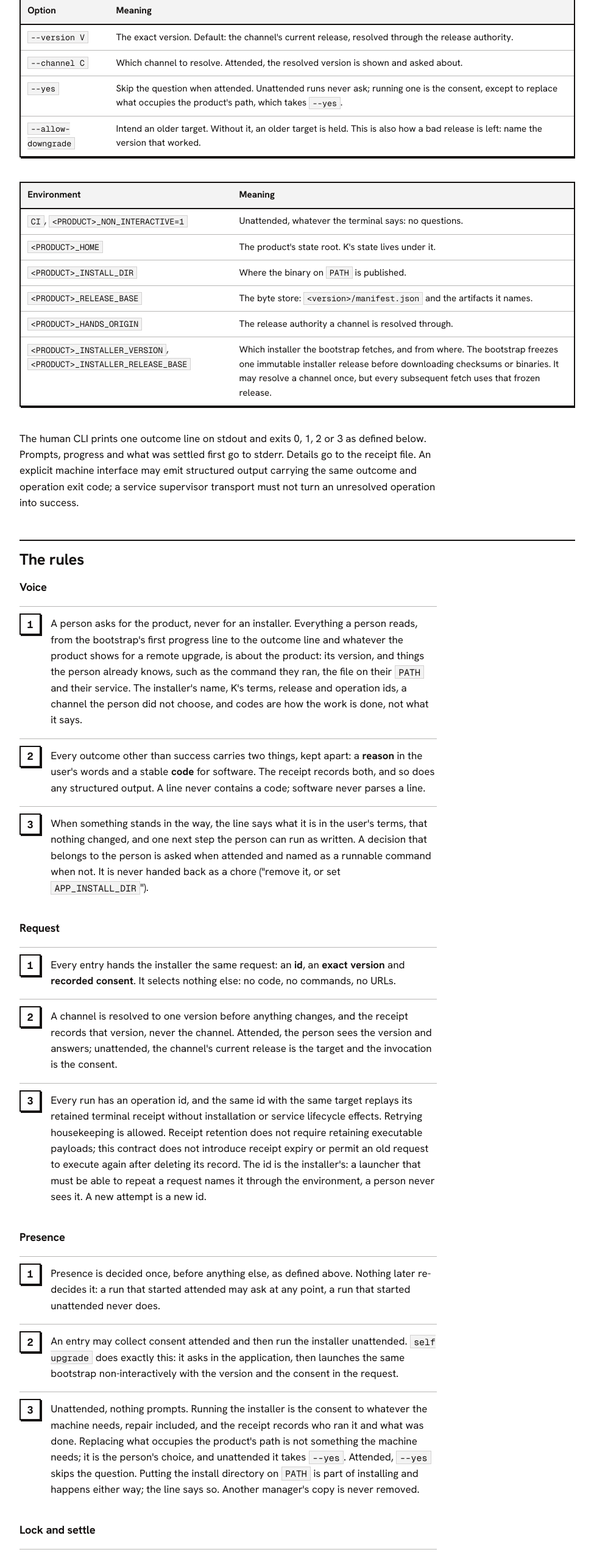
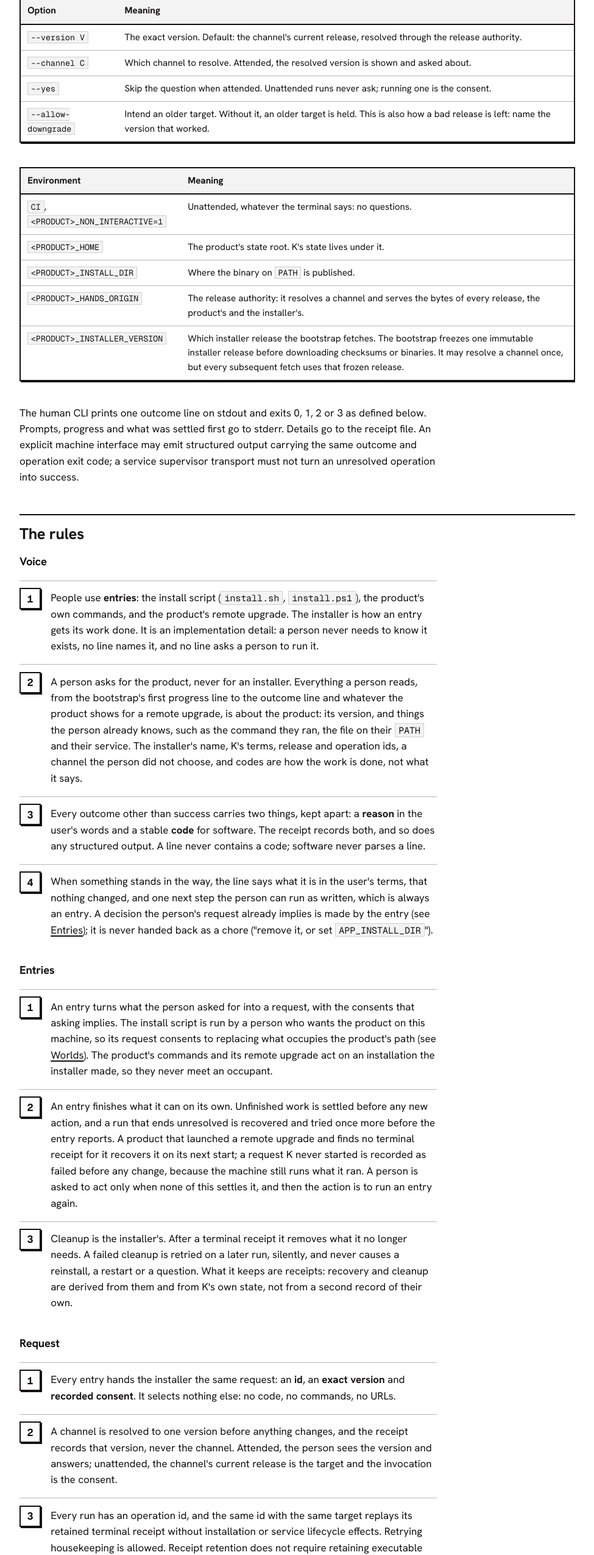
Before and after one commit to botiverse/k-carrier, a plain HTML site: page docs/installer.html in a window 1280 px wide. Shown: the part 3240-5790 px from the top of the page at 61% size, without its empty margins (288-1263 px from the left). Drawn offline with nearby package versions, Linux system fonts and the light colour scheme.

Commit message:
docs(installer): entries own defaults and recovery; one release authority
Folds in how the owner framed this across earlier threads (2026-09-16,
09-17, 09-21):

- Users only touch entries: the install script, the product's commands,
  the product's remote upgrade. The installer is an implementation
  detail; no line names it or asks a person to run it (Voice).
- New "Entries" rules. An entry turns what the person asked for into a
  request with the consents that implies; the install script consents
  to replacing an occupant of the product's path, which is almost
  always an earlier way of running the product, so there is no
  question. An entry finishes what it can: settle first, recover and
  retry once on unresolved, a product recovers its own interrupted
  remote upgrade on its next start, and a request K never started is
  recorded as failed before any change. Cleanup is the installer's,
  retried silently, derived from receipts and K's state, never a
  reason to reinstall, restart or ask.
- Worlds, Presence, --yes and the outcome table follow. Recovery
  unresolved now says to run the install command again, not "repair".
- One release authority. The byte store with <version>/manifest.json
  (RELEASE_BASE, INSTALLER_RELEASE_BASE) is gone from the contract: the
  authority's answer names the release and the size and sha256 of every
  file it serves, and nothing else describes a release. The crate's
  StaticManifestSource stays for examples and tests (index.html).

scripts/check-docs.py passes.

```diff
--- a/docs/installer.html
+++ b/docs/installer.html
@@ -71,7 +71,7 @@ irm https://example.com/install.ps1 | iex                                     #
   <tbody>
     <tr><td><code>--version V</code></td><td>The exact version. Default: the channel's current release, resolved through the release authority.</td></tr>
     <tr><td><code>--channel C</code></td><td>Which channel to resolve. Attended, the resolved version is shown and asked about.</td></tr>
-    <tr><td><code>--yes</code></td><td>Skip the question when attended. Unattended runs never ask; running one is the consent, except to replace what occupies the product's path, which takes <code>--yes</code>.</td></tr>
+    <tr><td><code>--yes</code></td><td>Skip the question when attended. Unattended runs never ask; running one is the consent.</td></tr>
     <tr><td><code>--allow-downgrade</code></td><td>Intend an older target. Without it, an older target is held. This is also how a bad release is left: name the version that worked.</td></tr>
   </tbody>
 </table>
@@ -83,9 +83,8 @@ irm https://example.com/install.ps1 | iex                                     #
     <tr><td><code>CI</code>, <code>&lt;PRODUCT&gt;_NON_INTERACTIVE=1</code></td><td>Unattended, whatever the terminal says: no questions.</td></tr>
     <tr><td><code>&lt;PRODUCT&gt;_HOME</code></td><td>The product's state root. K's state lives under it.</td></tr>
     <tr><td><code>&lt;PRODUCT&gt;_INSTALL_DIR</code></td><td>Where the binary on <code>PATH</code> is published.</td></tr>
-    <tr><td><code>&lt;PRODUCT&gt;_RELEASE_BASE</code></td><td>The byte store: <code>&lt;version&gt;/manifest.json</code> and the artifacts it names.</td></tr>
-    <tr><td><code>&lt;PRODUCT&gt;_HANDS_ORIGIN</code></td><td>The release authority a channel is resolved through.</td></tr>
-    <tr><td><code>&lt;PRODUCT&gt;_INSTALLER_VERSION</code>, <code>&lt;PRODUCT&gt;_INSTALLER_RELEASE_BASE</code></td><td>Which installer the bootstrap fetches, and from where. The bootstrap freezes one immutable installer release before downloading checksums or binaries. It may resolve a channel once, but every subsequent fetch uses that frozen release.</td></tr>
+    <tr><td><code>&lt;PRODUCT&gt;_HANDS_ORIGIN</code></td><td>The release authority: it resolves a channel and serves the bytes of every release, the product's and the installer's.</td></tr>
+    <tr><td><code>&lt;PRODUCT&gt;_INSTALLER_VERSION</code></td><td>Which installer release the bootstrap fetches. The bootstrap freezes one immutable installer release before downloading checksums or binaries. It may resolve a channel once, but every subsequent fetch uses that frozen release.</td></tr>
   </tbody>
 </table>
 </div>
@@ -94,9 +93,16 @@ irm https://example.com/install.ps1 | iex                                     #
 <h2 id="rules">The rules</h2>
 <h3 id="voice">Voice</h3>
 <ol class="steps">
+  <li><div>People use <strong>entries</strong>: the install script (<code>install.sh</code>, <code>install.ps1</code>), the product's own commands, and the product's remote upgrade. The installer is how an entry gets its work done. It is an implementation detail: a person never needs to know it exists, no line names it, and no line asks a person to run it.</div></li>
   <li><div>A person asks for the product, never for an installer. Everything a person reads, from the bootstrap's first progress line to the outcome line and whatever the product shows for a remote upgrade, is about the product: its version, and things the person already knows, such as the command they ran, the file on their <code>PATH</code> and their service. The installer's name, K's terms, release and operation ids, a channel the person did not choose, and codes are how the work is done, not what it says.</div></li>
   <li><div>Every outcome other than success carries two things, kept apart: a <strong>reason</strong> in the user's words and a stable <strong>code</strong> for software. The receipt records both, and so does any structured output. A line never contains a code; software never parses a line.</div></li>
-  <li><div>When something stands in the way, the line says what it is in the user's terms, that nothing changed, and one next step the person can run as written. A decision that belongs to the person is asked when attended and named as a runnable command when not. It is never handed back as a chore ("remove it, or set <code>APP_INSTALL_DIR</code>").</div></li>
+  <li><div>When something stands in the way, the line says what it is in the user's terms, that nothing changed, and one next step the person can run as written, which is always an entry. A decision the person's request already implies is made by the entry (see <a href="#entries">Entries</a>); it is never handed back as a chore ("remove it, or set <code>APP_INSTALL_DIR</code>").</div></li>
+</ol>
+<h3 id="entries">Entries</h3>
+<ol class="steps">
+  <li><div>An entry turns what the person asked for into a request, with the consents that asking implies. The install script is run by a person who wants the product on this machine, so its request consents to replacing what occupies the product's path (see <a href="#worlds">Worlds</a>). The product's commands and its remote upgrade act on an installation the installer made, so they never meet an occupant.</div></li>
+  <li><div>An entry finishes what it can on its own. Unfinished work is settled before any new action, and a run that ends unresolved is recovered and tried once more before the entry reports. A product that launched a remote upgrade and finds no terminal receipt for it recovers it on its next start; a request K never started is recorded as failed before any change, because the machine still runs what it ran. A person is asked to act only when none of this settles it, and then the action is to run an entry again.</div></li>
+  <li><div>Cleanup is the installer's. After a terminal receipt it removes what it no longer needs. A failed cleanup is retried on a later run, silently, and never causes a reinstall, a restart or a question. What it keeps are receipts: recovery and cleanup are derived from them and from K's own state, not from a second record of their own.</div></li>
 </ol>
 <h3 id="request">Request</h3>
 <ol class="steps">
@@ -108,7 +114,7 @@ irm https://example.com/install.ps1 | iex                                     #
 <ol class="steps">
   <li><div>Presence is decided once, before anything else, as defined above. Nothing later re-decides it: a run that started attended may ask at any point, a run that started unattended never does.</div></li>
   <li><div>An entry may collect consent attended and then run the installer unattended. <code>self upgrade</code> does exactly this: it asks in the application, then launches the same bootstrap non-interactively with the version and the consent in the request.</div></li>
-  <li><div>Unattended, nothing prompts. Running the installer is the consent to whatever the machine needs, repair included, and the receipt records who ran it and what was done. Replacing what occupies the product's path is not something the machine needs; it is the person's choice, and unattended it takes <code>--yes</code>. Attended, <code>--yes</code> skips the question. Putting the install directory on <code>PATH</code> is part of installing and happens either way; the line says so. Another manager's copy is never removed.</div></li>
+  <li><div>Unattended, nothing prompts. Running the installer is the consent to whatever the machine needs, repair included, and the receipt records who ran it and what was done; <code>--yes</code> only matters attended, where it skips the question. Replacing what occupies the product's path takes the request's own consent, which the install script's request carries. Putting the install directory on <code>PATH</code> is part of installing and happens either way; the line says so. Another manager's copy is never removed.</div></li>
 </ol>
 <h3 id="lock-settle">Lock and settle</h3>
 <ol class="steps">
@@ -121,7 +127,7 @@ irm https://example.com/install.ps1 | iex                                     #
   <li><div>After settling, the installer reads the machine once: a readable stable slot is <strong>managed</strong>; a usable binary installed before K is <strong>adopted</strong> by verifying and seeding its existing bytes, whether running or stopped; unresolved recovery or corrupt installation state is <strong>broken</strong>; nothing is <strong>fresh</strong>. A dead lock owner alone is not corruption: reclaim the lock using K's protocol, settle, then inspect the installation.</div></li>
   <li><div>Managed and adopted are K's transaction, with rollback. Fresh is verify, seed stable, publish, self-check, then the product's <strong>first setup</strong> when attended: no transaction, no rollback, nothing to restore. Broken is repaired the same way, and the run says so.</div></li>
   <li><div>An installation owned by another manager, such as a package manager, is held, exit 2. The line says where it is and how to remove it. The installer never removes it.</div></li>
-  <li><div>A fresh install can find the product's path <strong>occupied</strong>: something the installer did not put there and no manager owns, such as a launcher script, a link, or a program that is not this product. It belongs to the person. Attended, the line says what it is and asks to replace it, defaulting to no. Replacing moves it aside under a name the line gives, installs as fresh, and says how to put it back; it is never deleted. Unattended, it is held, exit 2, unless the request carries the consent (<code>--yes</code>); the line says what is there and gives the command that replaces it. A declined replacement is held the same way. A usable binary of the product is not an occupant: it is adopted.</div></li>
+  <li><div>A fresh install can find the product's path <strong>occupied</strong>: something the installer did not put there and no manager owns, such as a launcher script, a link, or a program that is not this product. It is almost always an earlier way of running the product, so whether to replace it is the entry's decision, made from what the person asked for. The install script replaces it: the occupant is moved aside under a name the line gives, never deleted, the install proceeds as fresh, and the line says how to put it back. A request without that consent is held, exit 2, and the line says what is there. A usable binary of the product is not an occupant: it is adopted.</div></li>
   <li><div>A target older than what is installed is held, exit 2, unless the request says the downgrade is intended. Refusing to downgrade is not success.</div></li>
 </ol>
 <h3 id="product">The product's answer</h3>
@@ -136,8 +142,8 @@ irm https://example.com/install.ps1 | iex                                     #
 
 <h3 id="verify">Verify</h3>
 <ol class="steps">
-  <li><div>The release authority and the byte store are different trust domains. When both describe the target, their sha256 and size must agree before any download.</div></li>
-  <li><div>Bytes are verified against the manifest, after decompression if compressed, and again after staging. The staged executable must match the host platform and must report the requested version when asked. Any mismatch fails before any change, exit 1.</div></li>
+  <li><div>The release authority's answer names one immutable release: the exact version, and the size and sha256 of every file it serves, compressed or not. Nothing else describes a release; there is no separate manifest to agree with.</div></li>
+  <li><div>Bytes are verified against that answer, after decompression if compressed, and again after staging. The staged executable must match the host platform and must report the requested version when asked. Any mismatch fails before any change, exit 1.</div></li>
   <li><div>Downloads fail before anything changes; recovery needs none. Credentials for a private source come from the environment; attended, missing ones are asked for.</div></li>
 </ol>
 <h3 id="repair">Repair</h3>
@@ -169,9 +175,9 @@ irm https://example.com/install.ps1 | iex                                     #
     <tr><td>Failed before any change <span class="tag cond">1</span></td><td><code>Could not upgrade: &lt;reason&gt;. Nothing changed; 2.2.1 is still running.</code></td><td></td><td>Never retry the same target on its own.</td></tr>
     <tr><td>Rolled back <span class="tag cond">1</span></td><td><code>2.3.0 did not start correctly, so 2.2.1 was put back and is running.</code> Where nothing was running: <code>2.3.0 did not check out correctly, so 2.2.1 was put back.</code></td><td></td><td>Never retry the same target on its own.</td></tr>
     <tr><td>Held <span class="tag cond">2</span></td><td><code>Not done: &lt;reason&gt;. Nothing changed.</code> plus what to do, when there is something</td><td>Reasons in the user's words: installed by another manager, older than what is installed, declined, another installer running, something else at the product's path.</td><td>The caller decides. No retry.</td></tr>
-    <tr><td>Fresh, path occupied</td><td>Attended, a question: <code>~/.local/bin/app is a script that runs app from ~/src/app. Replace it with 2.3.0? It will be kept as ~/.local/bin/app.previous. [y/N]</code> Yes: <code>Installed 2.3.0. The script is now ~/.local/bin/app.previous; to put it back, move it over ~/.local/bin/app.</code></td><td>No: held, exit 2, <code>Kept ~/.local/bin/app. Nothing changed.</code></td><td>Held, exit 2: <code>Not done: ~/.local/bin/app is a script that runs app from ~/src/app. Nothing changed. To replace it (it will be kept as ~/.local/bin/app.previous): curl -fsSL https://example.com/install.sh | sh -s -- --yes</code></td></tr>
+    <tr><td>Fresh, path occupied <span class="tag yes">0</span></td><td><code>Installed 2.3.0. The previous ~/.local/bin/app is now ~/.local/bin/app.previous; to put it back, move it over ~/.local/bin/app.</code></td><td>No question: the install script decided.</td><td>Same. A request without the consent is held, exit 2: <code>Not done: ~/.local/bin/app is a script that runs app from ~/src/app. Nothing changed.</code></td></tr>
     <tr><td>Broken: records K cannot read or settle</td><td><code>Reinstalled 2.3.0.</code> then as Installed</td><td>Ask first: <code>The current installation cannot be recovered (&lt;reason&gt;). Reinstall 2.3.0 fresh? This replaces the unrecoverable installation; application data is preserved. [y/N]</code></td><td>Reinstall, verify the result, and remove obsolete installer-owned recovery copies.</td></tr>
-    <tr><td>Recovery unresolved <span class="tag cond">3</span></td><td><code>The interrupted upgrade could not be recovered. Run repair to restore a usable installation.</code></td><td>Repair may proceed with informed consent; keep exit 3 if it does not succeed.</td><td>Repair may proceed under invocation consent; keep exit 3 if it does not succeed.</td></tr>
+    <tr><td>Recovery unresolved <span class="tag cond">3</span></td><td><code>The interrupted upgrade could not be recovered. Run the install command again to repair it.</code></td><td>Repair may proceed with informed consent; keep exit 3 if it does not succeed.</td><td>Repair may proceed under invocation consent; keep exit 3 if it does not succeed.</td></tr>
     <tr><td>Same id again</td><td><code>Upgraded 2.2.1 → 2.3.0 earlier. Current service health was not checked.</code></td><td>No lifecycle effects.</td><td>Same.</td></tr>
   </tbody>
 </table>
```
Also changed, not shown: docs/index.html (+1 -1 lines).
